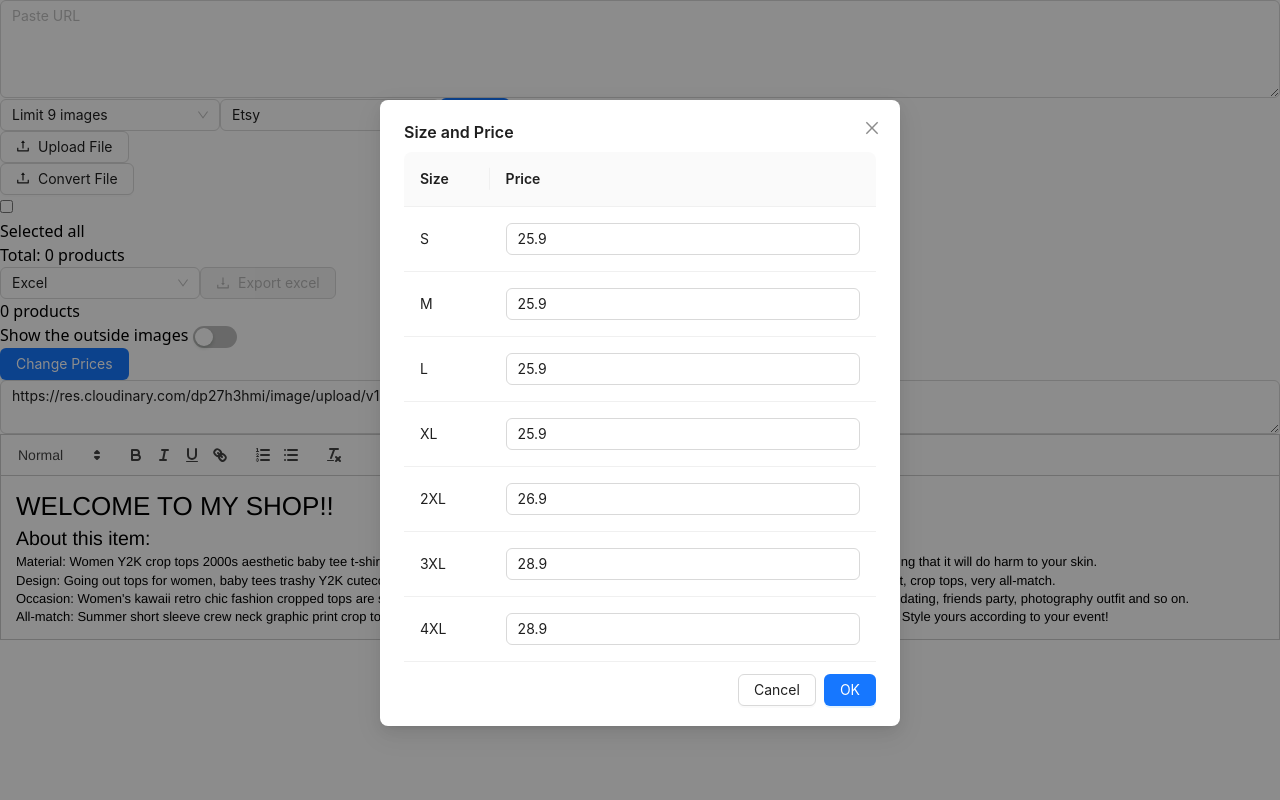
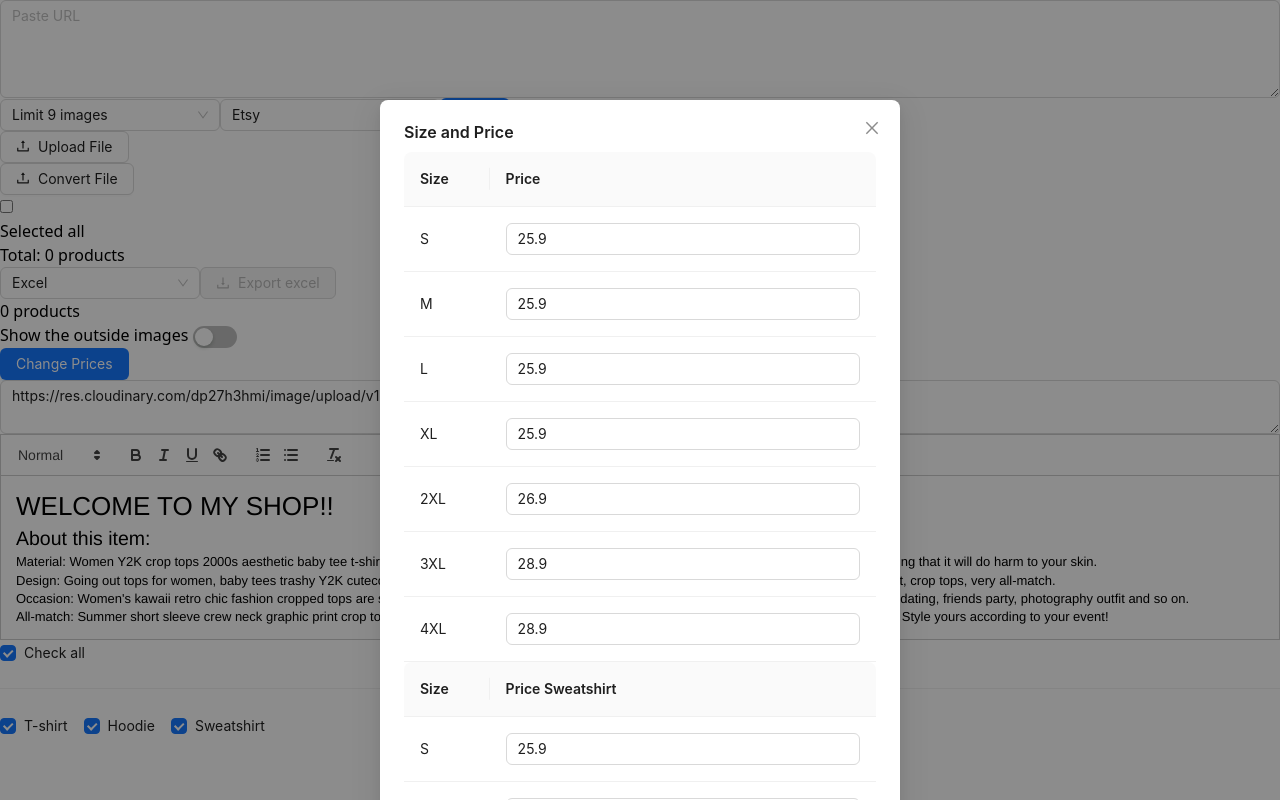
Before and after one commit to TrongNguyen202/templatettnew, a React (Vite) app: page / in a window 1280 px wide. Both pictures are taken after a click on the button "Change Prices". Built offline with nearby package versions, Linux system fonts and the light colour scheme.

Commit message:
add ssweat and hoodie

```diff
--- a/src/App.jsx
+++ b/src/App.jsx
@@ -1,7 +1,7 @@
 
 /* eslint-disable prettier/prettier */
 import { CloudUploadOutlined, CopyOutlined, DownloadOutlined, ImportOutlined, UploadOutlined } from '@ant-design/icons';
-import { Button, Col, Input, Row, Select, Switch, Upload, message, Table, Modal } from 'antd';
+import { Button, Col, Input, Row, Select, Switch, Upload, message, Table, Modal, Checkbox, Divider } from 'antd';
 import TextArea from 'antd/es/input/TextArea';
 import axios from 'axios';
 import React, { useEffect, useState } from 'react';
@@ -10,9 +10,10 @@ import ProductItem from './component/ProductItem';
 import { v4 as uuidv4 } from 'uuid';
 import ReactQuill from 'react-quill';
 import 'react-quill/dist/quill.snow.css';
+const CheckboxGroup = Checkbox.Group;
 const { Column } = Table;
 
-
+const ShirtOptions = ['T-shirt', 'Hoodie', 'Sweatshirt']
 const crawlerOptions = [
   {
     value: 'Etsy',
@@ -120,8 +121,35 @@ export default function Crawl() {
     data: [],
     title: '',
   });
+  const [checkedList, setCheckedList] = useState(ShirtOptions);
+  const checkAll = ShirtOptions.length === checkedList.length;
+  const indeterminate = checkedList.length > 0 && checkedList.length < ShirtOptions.length;
+  const onChange = (list) => {
+    setCheckedList(list);
+  };
+  const onCheckAllChange = (e) => {
+    setCheckedList(e.target.checked ? ShirtOptions : []);
+  };
   const [downloadType, setDownloadType] = useState('excel');
   const sizes = [
+    { size: "S", price: 25.9 },
+    { size: "M", price: 25.9 },
+    { size: "L", price: 25.9 },
+    { size: "XL", price: 25.9 },
+    { size: "2XL", price: 26.9 },
+    { size: "3XL", price: 28.9 },
+    { size: "4XL", price: 28.9 },
+  ];
+  const sizesSweat = [
+    { size: "S", price: 25.9 },
+    { size: "M", price: 25.9 },
+    { size: "L", price: 25.9 },
+    { size: "XL", price: 25.9 },
+    { size: "2XL", price: 26.9 },
+    { size: "3XL", price: 28.9 },
+    { size: "4XL", price: 28.9 },
+  ];
+  const sizesHoodie = [
     { size: "S", price: 25.9 },
     { size: "M", price: 25.9 },
     { size: "L", price: 25.9 },
@@ -135,8 +163,22 @@ export default function Crawl() {
     size: item.size,
     price: item.price.toString() // Chuyển đổi giá thành chuỗi để input component có thể hiển thị
   }));
+  const dataSweat = sizesSweat.map((item,index)=>({
+    key:index,
+    size:item.size,
+    price:item.price.toString()
+  }))
+
+  const dataHoodie = sizesHoodie.map((item,index)=>({
+    key:index,
+    size:item.size,
+    price:item.price.toString()
+  }))
+
   const [isModalVisible, setIsModalVisible] = useState(false);
   const [tableData, setTableData] = useState(data);
+  const [tableSweat,setTableSweat] = useState(dataSweat);
+  const [tableHoodie,setTableHoodie] = useState(dataHoodie);
 
   const showModal = () => {
     setIsModalVisible(true);
@@ -155,7 +197,19 @@ export default function Crawl() {
     newData[index].price = value;
     setTableData(newData);
   };
-  console.log("prices", tableData)
+
+  const handlePriceSweatChange = (value,index)=>{
+    const newData = [...tableSweat];
+    newData[index].price = value
+    setTableSweat(newData)
+    console.log("data sweat change", tableSweat)
+  }
+  const handlePriceHoodieChange =(value,index)=>{
+    const newData = [...tableHoodie]
+    newData[index].price = value
+    setTableHoodie(newData)
+    console.log("data hoodie change", tableHoodie)
+  }
   useEffect(() => {
     localStorage.setItem('productList', JSON.stringify(productList));
   }, [productList]);
@@ -252,6 +306,7 @@ export default function Crawl() {
       headers,
     })
       .then((response) => {
+
         return response.json();
       })
       .then((data) => {
@@ -518,13 +573,14 @@ export default function Crawl() {
           };
         });
       }
-      console.log("conversiondata", convertJson)
+
       setProductList(convertJson);
     };
 
     reader.readAsArrayBuffer(file);
     return false;
   };
+
   const handleFileConvert = (file) => {
     const reader = new FileReader();
     const colors = [
@@ -536,6 +592,14 @@ export default function Crawl() {
       size: `Unisex T-shirt - ${item.size}`,
       price: item.price
     }));
+    const sizeStylesSweat = tableSweat.map(item=>({
+      size: `Crewneck Sweatshirt - ${item.size}`,
+      price: item.price
+    }))
+    const sizeStylesHoodie = tableHoodie.map(item => ({
+      size: `Unisex Blend Hoodie - ${item.size}`,
+      price: item.price
+    }))
 
     reader.onload = (event) => {
       // Convert data from Excel file to JSON
@@ -545,7 +609,7 @@ export default function Crawl() {
       const worksheet = workbook.Sheets[sheetName];
 
       const jsonData = XLSX.utils.sheet_to_json(worksheet, { header: 1, raw: true, range: 0, defval: "" });
-      console.log("json data", jsonData);
+
 
       // Find the index of the columns
       const headers = jsonData[0];
@@ -593,6 +657,7 @@ export default function Crawl() {
       let convertJson = [...jsonData];
 
       let rowIndex = 6; // Start from the 5th row onward
+      if(checkedList.includes('T-shirt')){
         productList.forEach((product) => {
           colors.forEach((color) => {
             sizeStyles.forEach((sizeStyle) => {
@@ -636,6 +701,99 @@ export default function Crawl() {
             });
           });
         });
+      }
+
+      if (checkedList.includes('Sweatshirt')) {
+
+        productList.forEach((product) => {
+          colors.forEach((color) => {
+            sizeStylesSweat.forEach((item2) => {
+              if (!convertJson[rowIndex]) {
+                convertJson[rowIndex] = []; // Initialize row if it doesn't exist
+              }
+
+              // Set the product name
+              convertJson[rowIndex][productNameIndex] = product.title;
+
+              // Set the images
+              product.images.forEach((image, imgIndex) => {
+                if (imgIndex < imageIndices.length) {
+                  convertJson[rowIndex][imageIndices[imgIndex]] = image.url;
+                }
+              });
+
+              // Set default values for various columns
+              convertJson[rowIndex][categoryIndex] = "T-shirts (601226)";
+              convertJson[rowIndex][parcelWeightIndex] = 0.3;
+              convertJson[rowIndex][parcelLengthIndex] = 9;
+              convertJson[rowIndex][parcelWidthIndex] = 9;
+              convertJson[rowIndex][parcelHeightIndex] = 2;
+              convertJson[rowIndex][productCotton] = "Cotton";
+              convertJson[rowIndex][sizeChartIndex] = sizeChart;
+              const fixImageIndex = headers.indexOf(`image_${product.images.length + 1}`);
+              convertJson[rowIndex][fixImageIndex] = sizeChart;
+
+              // Check if warehouse_quantity/ and product_property/ columns were found
+              if (warehouseQuantityIndex !== -1) {
+                convertJson[rowIndex][warehouseQuantityIndex] = 16; // Set warehouse_quantity/7360488738243249963 to default value
+              }
+
+              convertJson[rowIndex][productPropertyIndex] = "Unisex"; // Set product_property/100398 to 'Unisex'
+              convertJson[rowIndex][colorIndex] = color;
+              convertJson[rowIndex][sizeStyleIndex] = item2.size;
+              convertJson[rowIndex][priceIndex] = item2.price;
+              convertJson[rowIndex][descriptionIndex] = description;
+
+              rowIndex++; // Move to the next row
+            });
+          });
+        });
+      }
+      if (checkedList.includes('Hoodie')) {
+        productList.forEach((product) => {
+          colors.forEach((color) => {
+            sizeStylesHoodie.forEach((item3) => {
+              if (!convertJson[rowIndex]) {
+                convertJson[rowIndex] = []; // Initialize row if it doesn't exist
+              }
+
+              // Set the product name
+              convertJson[rowIndex][productNameIndex] = product.title;
+
+              // Set the images
+              product.images.forEach((image, imgIndex) => {
+                if (imgIndex < imageIndices.length) {
+                  convertJson[rowIndex][imageIndices[imgIndex]] = image.url;
+                }
+              });
+
+              // Set default values for various columns
+              convertJson[rowIndex][categoryIndex] = "T-shirts (601226)";
+              convertJson[rowIndex][parcelWeightIndex] = 0.3;
+              convertJson[rowIndex][parcelLengthIndex] = 9;
+              convertJson[rowIndex][parcelWidthIndex] = 9;
+              convertJson[rowIndex][parcelHeightIndex] = 2;
+              convertJson[rowIndex][productCotton] = "Cotton";
+              convertJson[rowIndex][sizeChartIndex] = sizeChart;
+              const fixImageIndex = headers.indexOf(`image_${product.images.length + 1}`);
+              convertJson[rowIndex][fixImageIndex] = sizeChart;
+
+              // Check if warehouse_quantity/ and product_property/ columns were found
+              if (warehouseQuantityIndex !== -1) {
+                convertJson[rowIndex][warehouseQuantityIndex] = 16; // Set warehouse_quantity/7360488738243249963 to default value
+              }
+
+              convertJson[rowIndex][productPropertyIndex] = "Unisex"; // Set product_property/100398 to 'Unisex'
+              convertJson[rowIndex][colorIndex] = color;
+              convertJson[rowIndex][sizeStyleIndex] = item3.size;
+              convertJson[rowIndex][priceIndex] = item3.price;
+              convertJson[rowIndex][descriptionIndex] = description;
+
+              rowIndex++; // Move to the next row
+            });
+          });
+        });
+      }
 
       // Convert back to Excel and download
       const newSheet = XLSX.utils.json_to_sheet(convertJson, { skipHeader: true });
@@ -648,7 +806,7 @@ export default function Crawl() {
   };
 
 
-  console.log("product list", productList);
+
 
   const handleChangeDes =(value)=>{
     setDescription(value)
@@ -657,7 +815,7 @@ export default function Crawl() {
   const handleChangeSizeChart =(value)=>{
       setSizeChart(value)
   }
-  console.log("sizechart", sizeChart)
+
 
   return (
     <div>
@@ -768,6 +926,34 @@ export default function Crawl() {
                 )}
               />
             </Table>
+            <Table dataSource={tableSweat} pagination={false}>
+              <Column title="Size " dataIndex="size" key="size" />
+              <Column
+                title="Price Sweatshirt"
+                key="price"
+                render={(text, record, index) => (
+                  <Input
+                    type="text"
+                    value={record.price}
+                    onChange={(e) => handlePriceSweatChange(e.target.value, index)}
+                  />
+                )}
+              />
+            </Table>
+            <Table dataSource={tableHoodie} pagination={false}>
+              <Column title="Size " dataIndex="size" key="size" />
+              <Column
+                title="Price Hoodie"
+                key="price"
+                render={(text, record, index) => (
+                  <Input
+                    type="text"
+                    value={record.price}
+                    onChange={(e) => handlePriceHoodieChange(e.target.value, index)}
+                  />
+                )}
+              />
+            </Table>
           </Modal>
         </div>
         <TextArea
@@ -782,6 +968,13 @@ export default function Crawl() {
             onChange={handleChangeDes}
           />
         </div>
+        <div>
+          <Checkbox indeterminate={indeterminate} onChange={onCheckAllChange} checked={checkAll}>
+            Check all
+          </Checkbox>
+          <Divider />
+          <CheckboxGroup options={ShirtOptions} value={checkedList} onChange={onChange} />
+        </div>
         {productList && productList?.length ? renderProductList() : null}
       </div>
 
```
Lines whose indentation alone changed are shown as unchanged.
